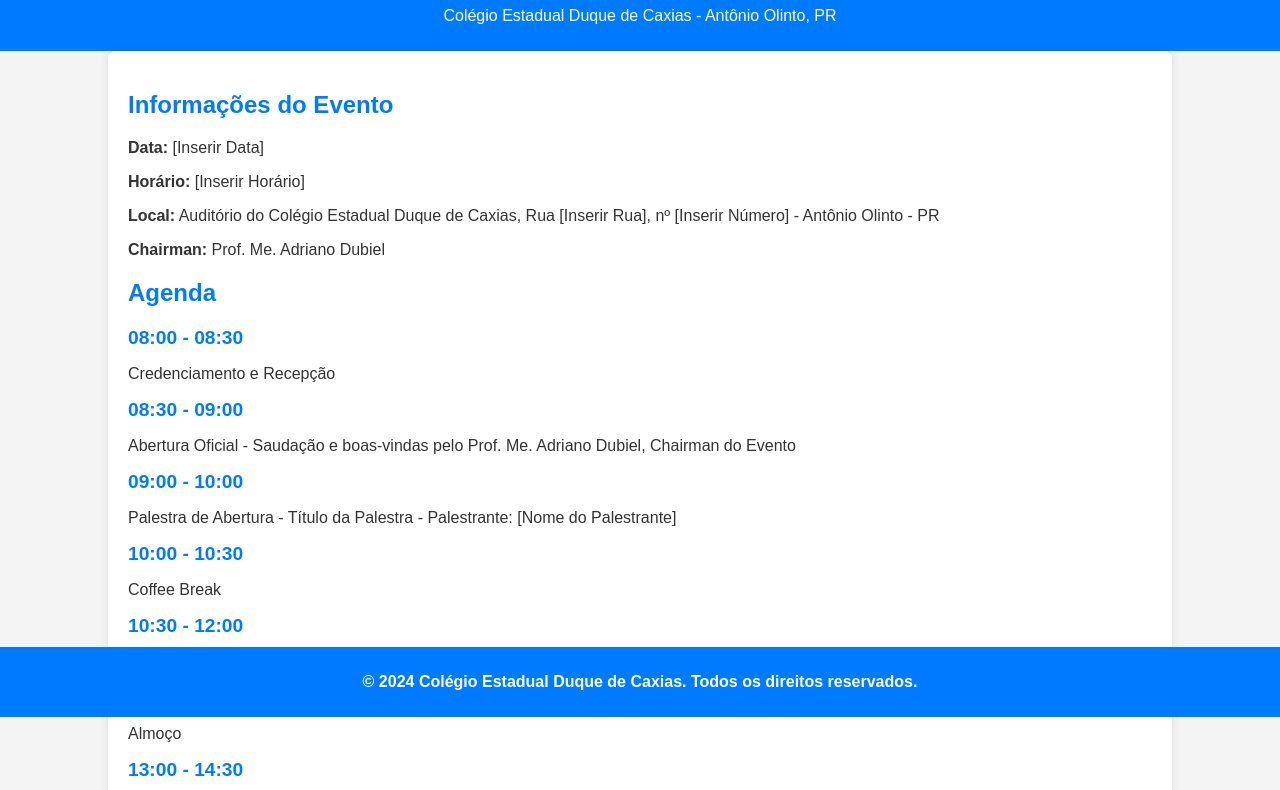
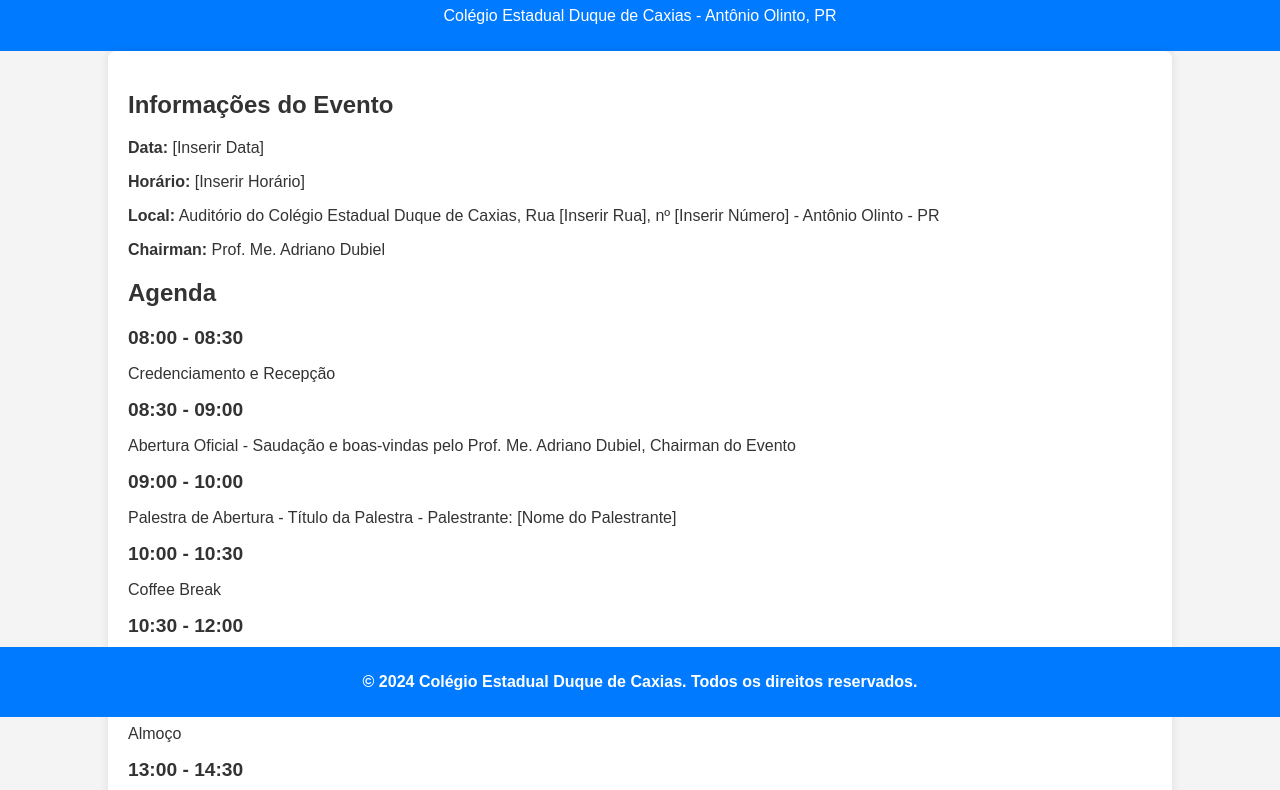
Before and after one commit to renan1306/3-Ano-A, a plain HTML site: page index.html in a window 1280 px wide. Shown: the part 83-873 px from the top of the page. Drawn offline with Linux system fonts and the light colour scheme.

Commit message:
Update index.html

```diff
--- a/index.html
+++ b/index.html
@@ -26,8 +26,8 @@
             box-shadow: 0 0 10px rgba(0, 0, 0, 0.1);
             border-radius: 8px;
         }
-        h1, h2, h3 {
-            color: #007bff;
+        h1,{
+            color: #f4f4f4;
         }
         .agenda-item {
             margin-bottom: 15px;
```
